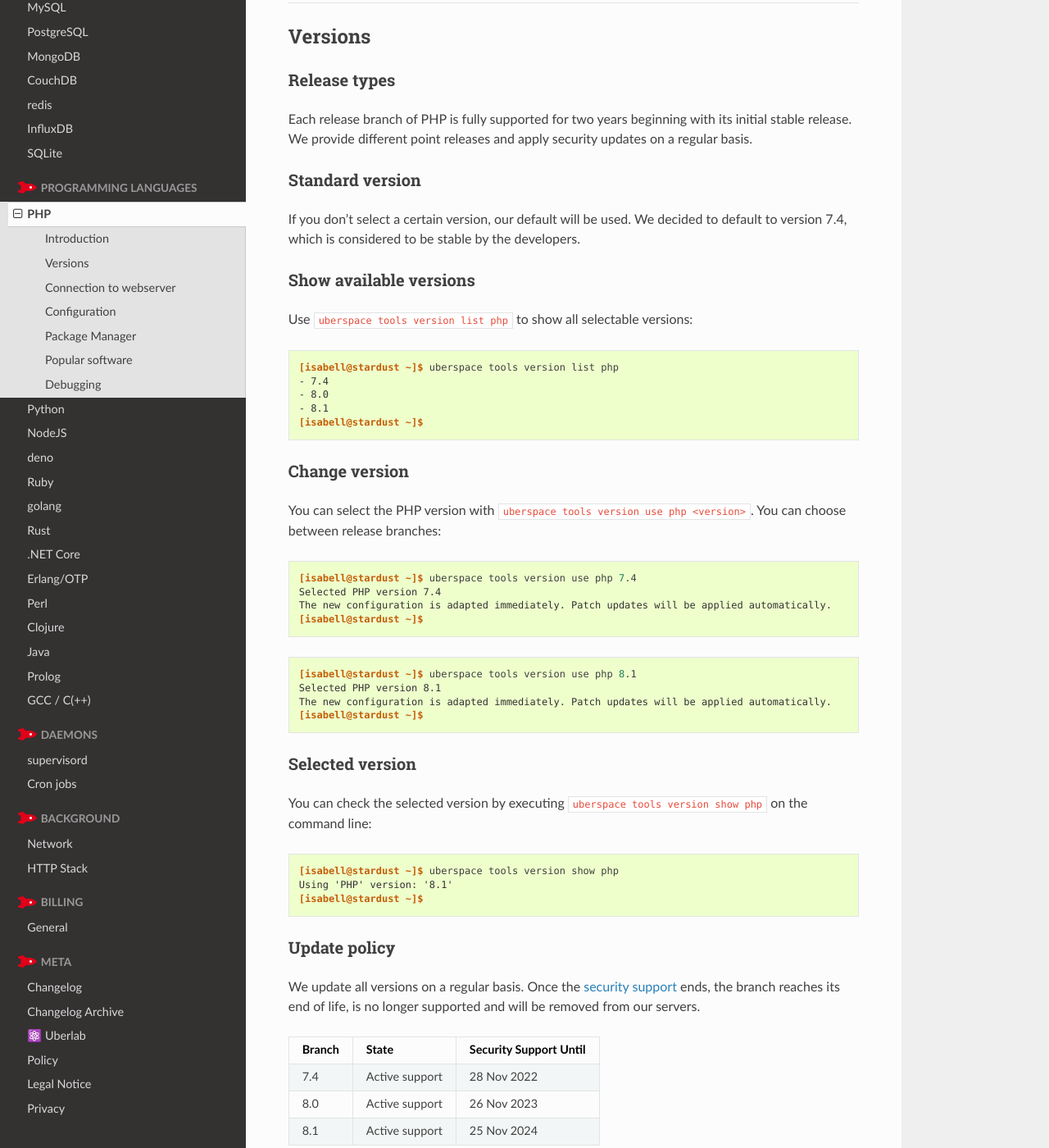
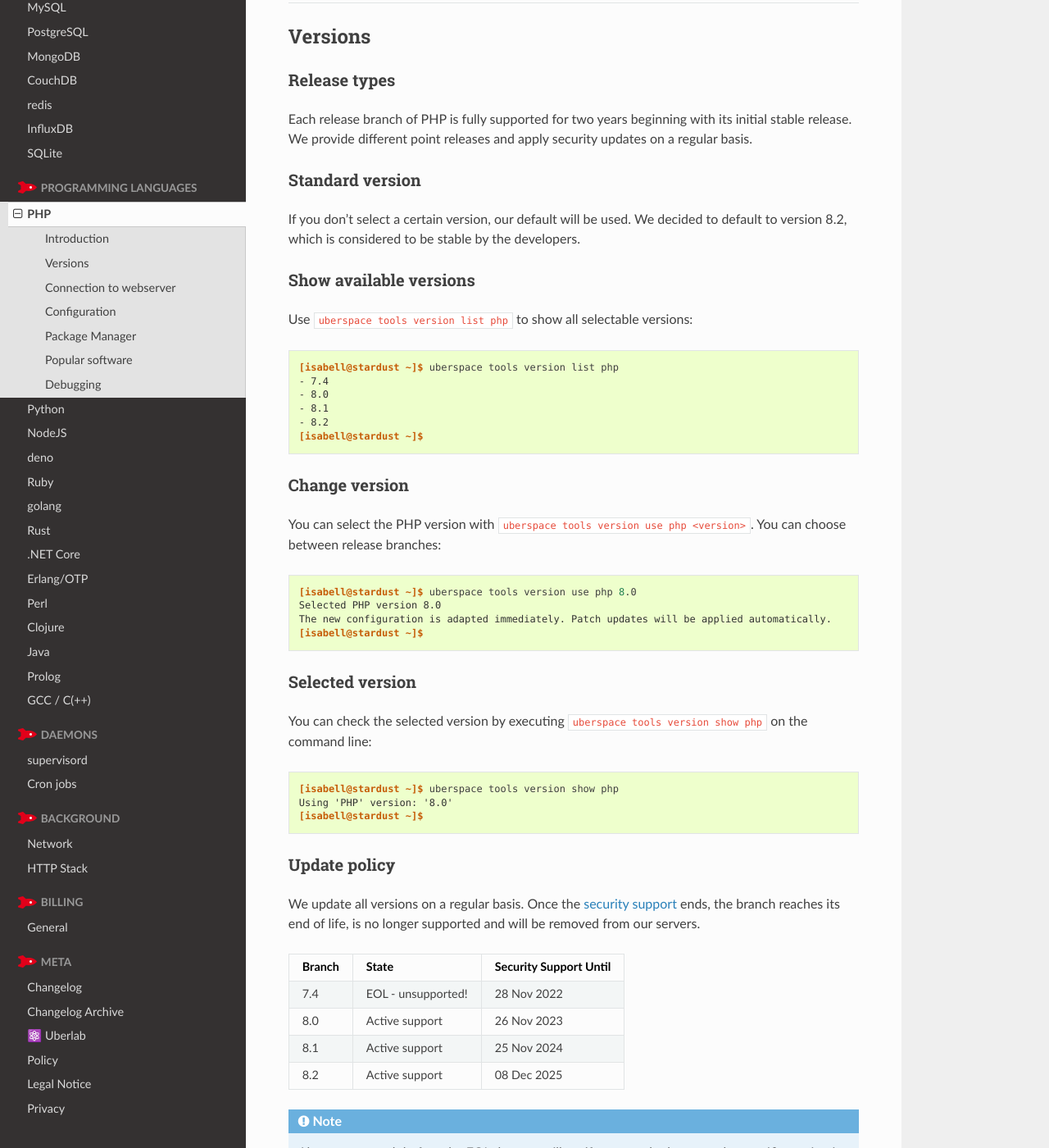
Before and after one commit to Uberspace/manual, a Sphinx documentation site: the page built from source/lang-php.rst, in a window 1280 px wide and 1400 px high, scrolled down 309 px. Shown: the whole window at 82% size. Built offline with Sphinx 7.4.7 and the Read the Docs theme 2.0.0, drawn with Linux system fonts in a browser that asks for light colours.

Commit message:
[U7.15] :sparkles: add PHP `8.2`

```diff
--- a/source/changelog/2023-01-23_7.15.rst
+++ b/source/changelog/2023-01-23_7.15.rst
@@ -3,6 +3,7 @@ TBA.
 Added
 -----
 
+- *PHP* `8.2` (`release notes <https://www.php.net/releases/8.2/en.php>`_)
 - *Node.js* ``18`` (`release notes <https://nodejs.org/de/blog/announcements/v18-release-announce/>`_)
 - *Node.js* ``19`` (`release notes <https://nodejs.org/de/blog/announcements/v19-release-announce/>`_)
 - *.Net* ``7`` (`release notes <https://learn.microsoft.com/en-us/dotnet/core/whats-new/dotnet-7>`_)
--- a/source/lang-php.rst
+++ b/source/lang-php.rst
@@ -23,7 +23,7 @@ Each release branch of PHP is fully supported for two years beginning with its i
 
 Standard version
 ----------------
-If you don't select a certain version, our default will be used. We decided to default to version 7.4, which is considered to be stable by the developers.
+If you don't select a certain version, our default will be used. We decided to default to version 8.2, which is considered to be stable by the developers.
 
 Show available versions
 -----------------------
@@ -36,6 +36,7 @@ Use ``uberspace tools version list php`` to show all selectable versions:
   - 7.4
   - 8.0
   - 8.1
+  - 8.2
   [isabell@stardust ~]$
 
 .. _php-change-version:
@@ -46,15 +47,8 @@ You can select the PHP version with :code:`uberspace tools version use php <vers
 
 .. code-block:: console
 
-  [isabell@stardust ~]$ uberspace tools version use php 7.4
-  Selected PHP version 7.4
-  The new configuration is adapted immediately. Patch updates will be applied automatically.
-  [isabell@stardust ~]$
-
-.. code-block:: console
-
-  [isabell@stardust ~]$ uberspace tools version use php 8.1
-  Selected PHP version 8.1
+  [isabell@stardust ~]$ uberspace tools version use php 8.0
+  Selected PHP version 8.0
   The new configuration is adapted immediately. Patch updates will be applied automatically.
   [isabell@stardust ~]$
 
@@ -66,7 +60,7 @@ You can check the selected version by executing ``uberspace tools version show p
 .. code-block:: console
 
   [isabell@stardust ~]$ uberspace tools version show php
-  Using 'PHP' version: '8.1'
+  Using 'PHP' version: '8.0'
   [isabell@stardust ~]$
 
 Update policy
@@ -77,11 +71,13 @@ We update all versions on a regular basis. Once the `security support <http://ph
 +--------+---------------------+------------------------+
 | Branch | State               | Security Support Until |
 +========+=====================+========================+
-| 7.4    | Active support      | 28 Nov 2022            |
+| 7.4    | EOL - unsupported!  | 28 Nov 2022            |
 +--------+---------------------+------------------------+
 | 8.0    | Active support      | 26 Nov 2023            |
 +--------+---------------------+------------------------+
 | 8.1    | Active support      | 25 Nov 2024            |
++--------+---------------------+------------------------+
+| 8.2    | Active support      | 08 Dec 2025            |
 +--------+---------------------+------------------------+
 
 .. include:: includes/deprecation.rst
```
